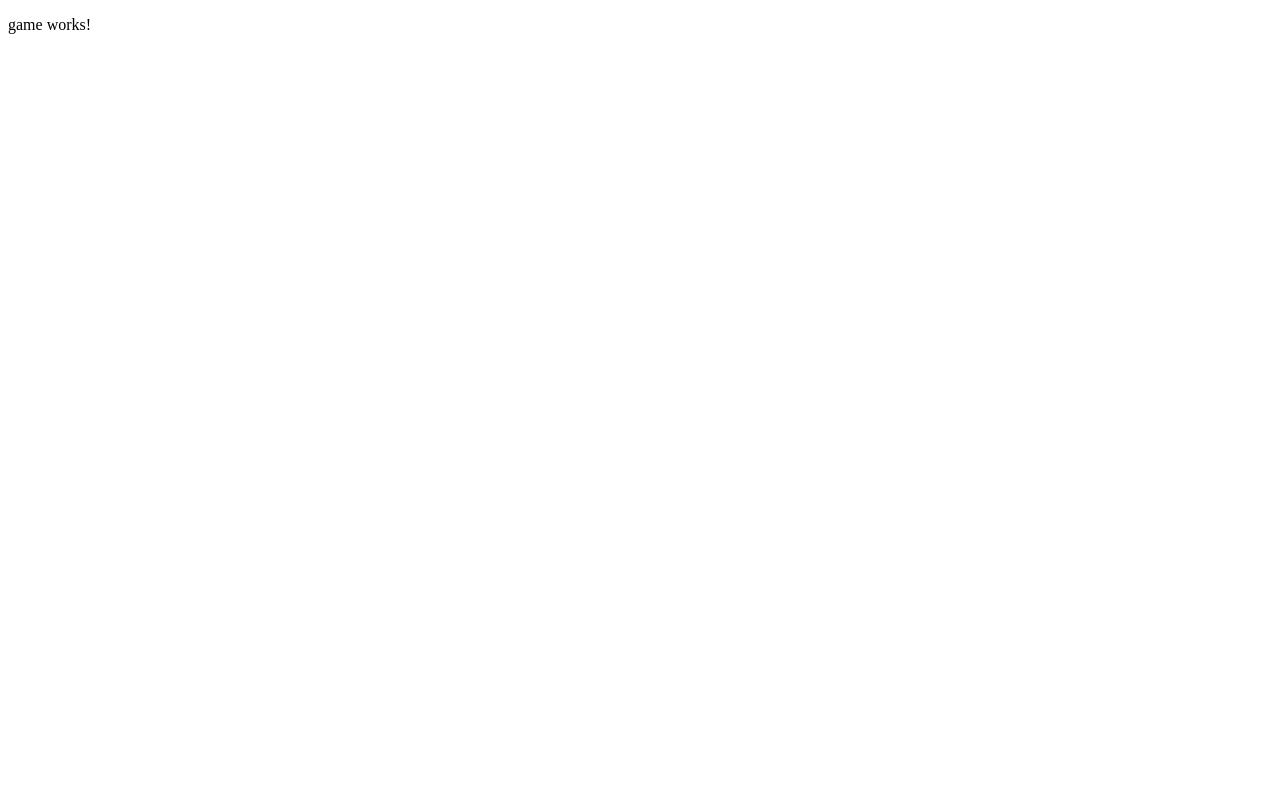
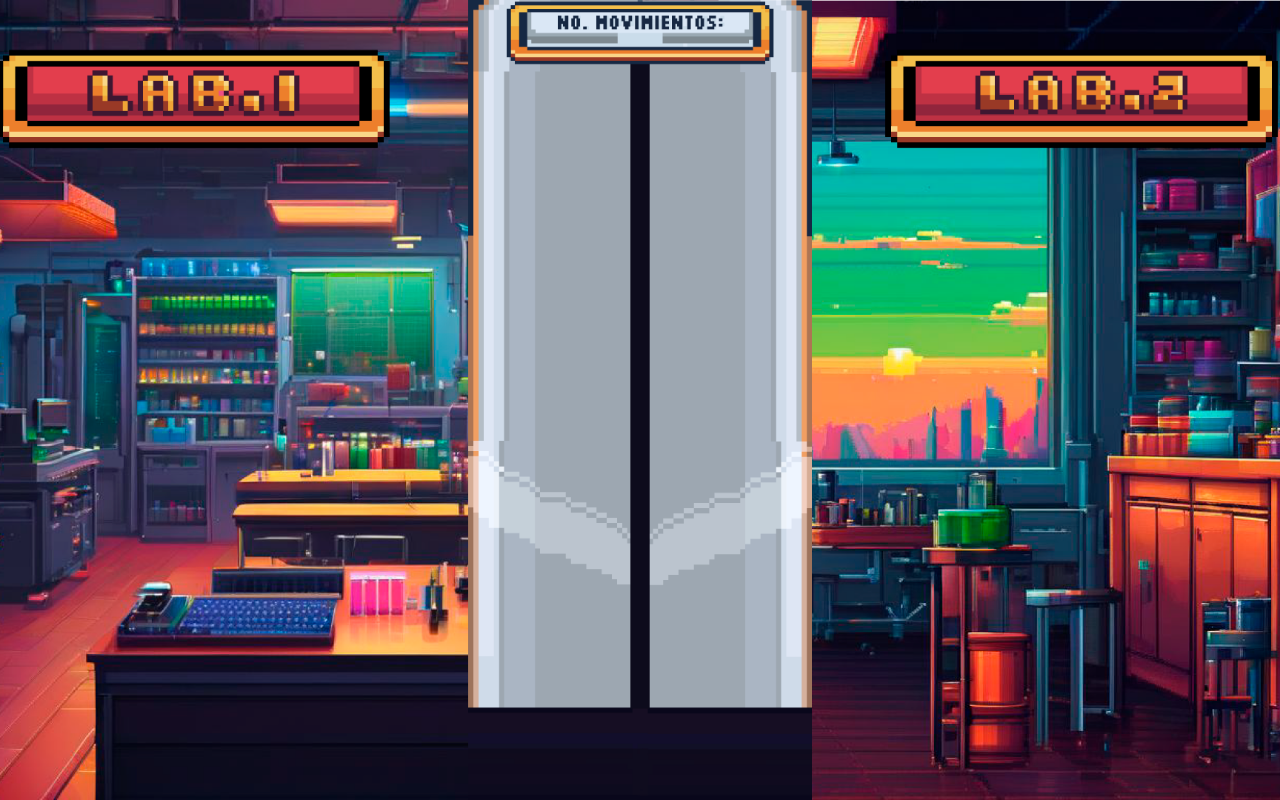
Before and after one commit to MarioDominguez7/Cientificos-Robots, an Angular app: page /game in a window 1280 px wide. Built offline with nearby package versions, Linux system fonts and the light colour scheme.

Commit message:
game con cositas

```diff
--- a/src/app/game/game.component.css
+++ b/src/app/game/game.component.css
@@ -0,0 +1,28 @@
+.game-container {
+    position: relative;
+    display: flex;
+    justify-content: center;
+    align-items: center;
+    height: 100vh;
+    color: white; /* Color blanco para el texto */
+    text-align: center;
+  }
+
+  /* Imagen de fondo */
+  .background-image {
+    position: absolute;
+    top: 0;
+    left: 0;
+    width: 100%;
+    height: 100%;
+    background-image: url('/assets/fondo.png'); /* Cambia por la ruta de tu imagen */
+    background-size: cover;
+    background-position: center;
+    z-index: -1;
+  }
+
+  /* Contenedor de contenido */
+  .content {
+    z-index: 1;
+    color: white; /* Color blanco para garantizar que el contenido principal sea legible */
+  }
--- a/src/app/game/game.component.html
+++ b/src/app/game/game.component.html
@@ -1 +1,9 @@
-<p>game works!</p>
+<div class="inicio-container">
+    <!-- Imagen de fondo -->
+    <div class="background-image"></div>
+
+    <!-- Contenedor principal de contenido -->
+    <div class="content">
+
+    </div>
+  </div>
```
